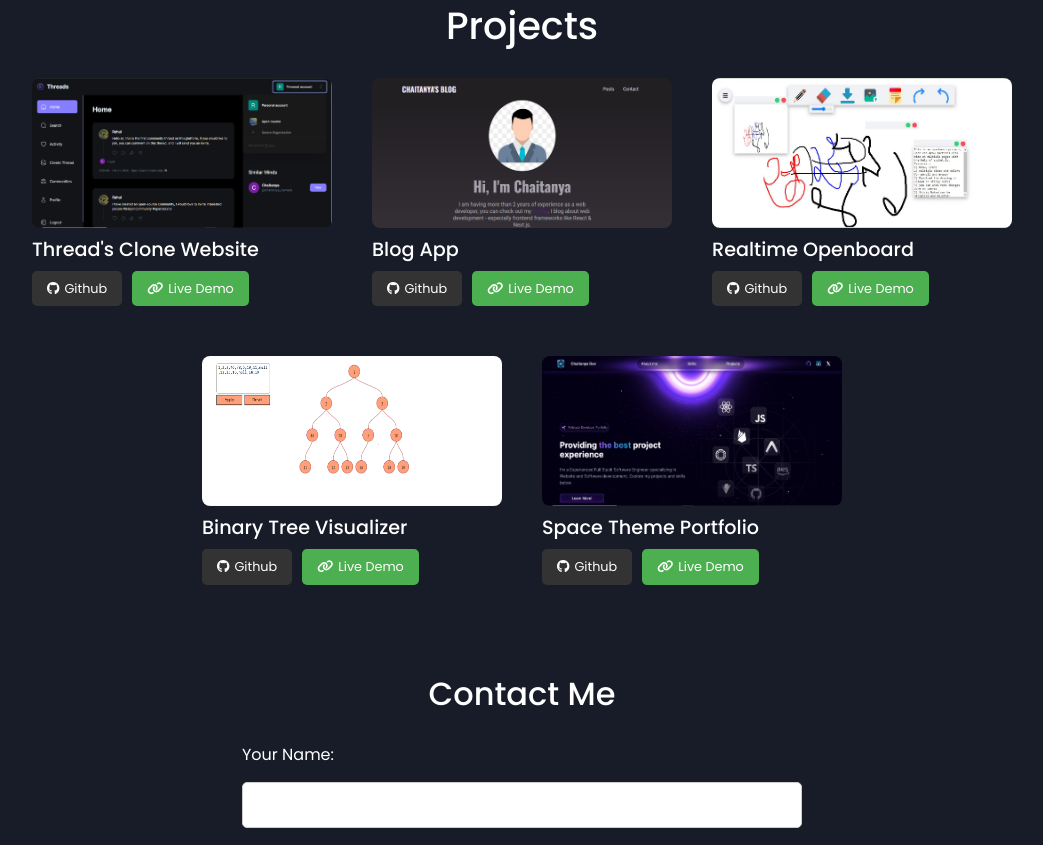
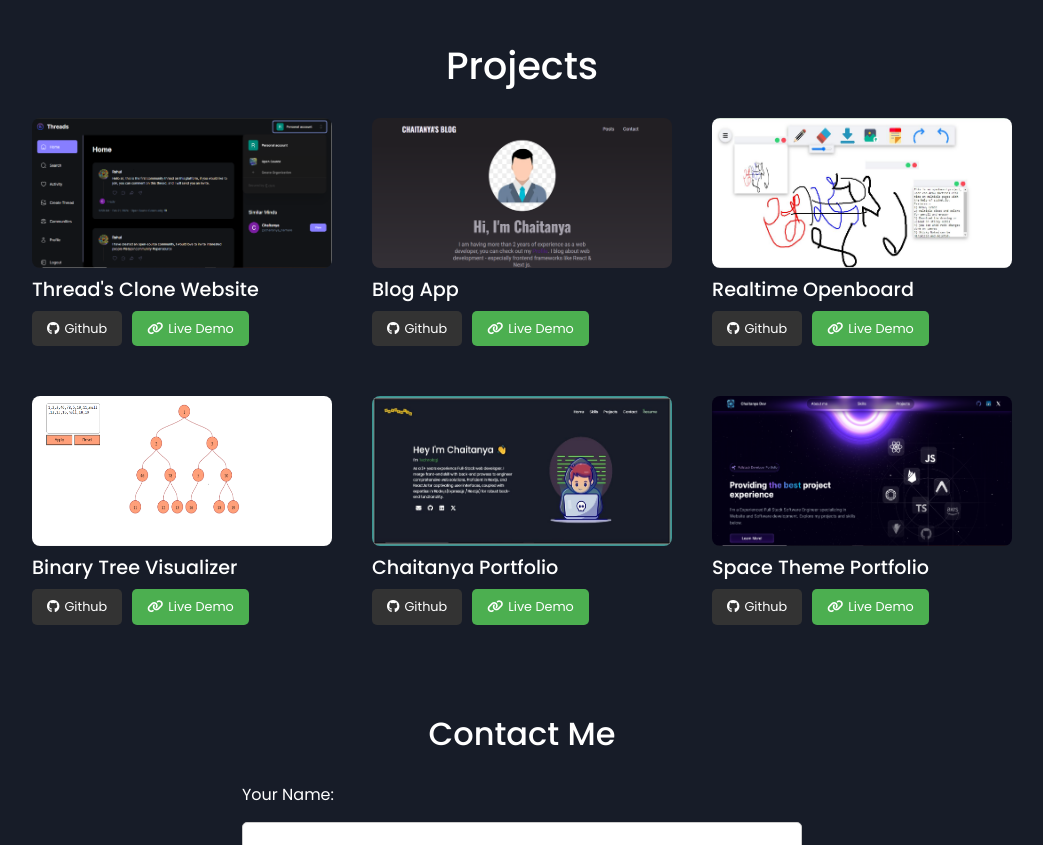
Before and after one commit to Chaitanya1672/chaitanya-potfolio-legacy, a plain HTML site: page index.html in a window 1280 px wide. Shown: the part 1226-2071 px from the top of the page, without its empty margins (118-1161 px from the left). Drawn offline with nearby package versions, Linux system fonts and the light colour scheme.

Commit message:
added one more project

```diff
--- a/constants.js
+++ b/constants.js
@@ -20,8 +20,14 @@ export const Projects = [
   {
     title: "Binary Tree Visualizer",
     imageSrc: "Images/projects/tree_visualizer_image.png",
-    githubLink: "https://github.com/Chaitanya1672/openboard",
-    liveDemoLink: "https://openboard-project.vercel.app/"
+    githubLink: "https://github.com/Chaitanya1672/dsa-tree-visualizer",
+    liveDemoLink: "https://symphonious-gumdrop-25af66.netlify.app/"
+  },
+  {
+    title: "Chaitanya Portfolio",
+    imageSrc: "Images/projects/chaitanya-portfolio.jpg",
+    githubLink: "https://github.com/Chaitanya1672/spaceportfolio",
+    liveDemoLink: "https://spaceportfolio-alpha.vercel.app/"
   },
   {
     title: "Space Theme Portfolio",
--- a/styles.css
+++ b/styles.css
@@ -163,7 +163,7 @@ body {
 
 .skills {
   height: auto;
-  padding: 30px 0;
+  padding: 50px 0;
 }
 
 .skill-heading {
```
Also changed, not shown: Images/projects/chaitanya-portfolio.jpg (added).
